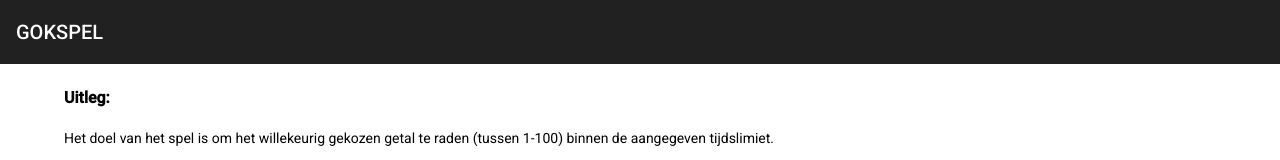
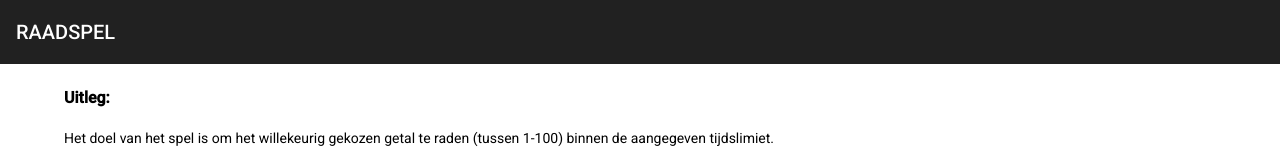
Before and after one commit to demaneno/first-app, an Angular app: page / in a window 1280 px wide. Shown: the top 160 px of the page. Built offline with nearby package versions, Linux system fonts and the light colour scheme.

Commit message:
changing layout with flex

```diff
--- a/src/app/app.component.html
+++ b/src/app/app.component.html
@@ -1,6 +1,6 @@
  <nav>
     <mat-toolbar color="gray">
-       <span>GOKSPEL</span>
+       <span>RAADSPEL</span>
        <span class="fill-remaining"></span>
        <!-- <span><mat-icon class="material-icons">home</mat-icon></span> -->
     </mat-toolbar>
@@ -23,12 +23,12 @@
 
 
        <div fxLayout="row wrap" *ngIf="log > 0 && getal != rand && secondLocal >0" class="form-control">
-        <div fxflex="50" fxLayout="column" fxFlex.lt-md="100" >
+        <div fxflex="50" fxLayout="column" fxFlex.lt-md="95" >
           <input type="number"  matInput min="1" max="100" [(ngModel)]="value" placeholder="getal" class="input-group bg-gray">
         </div>
-        <div fxflex="50" fxLayout="column" fxFlex.lt-md="100">
+        <div fxflex="50" fxLayout="column" fxFlex.lt-md="95">
           <span matBadge="{{this.log}}" class="badge-info">
-            <button type="text" class="btn btn-primary btn-dark mat-raised-button" (click)="onSubmit()">Raden</button>
+            <button type="text" class="btn btn-primary btn-dark mat-raised-button" fxLayout="column" fxFlex.lt-md="100" fxf (click)="onSubmit()">Raden</button>
             </span>
           </div>
         </div>
```
